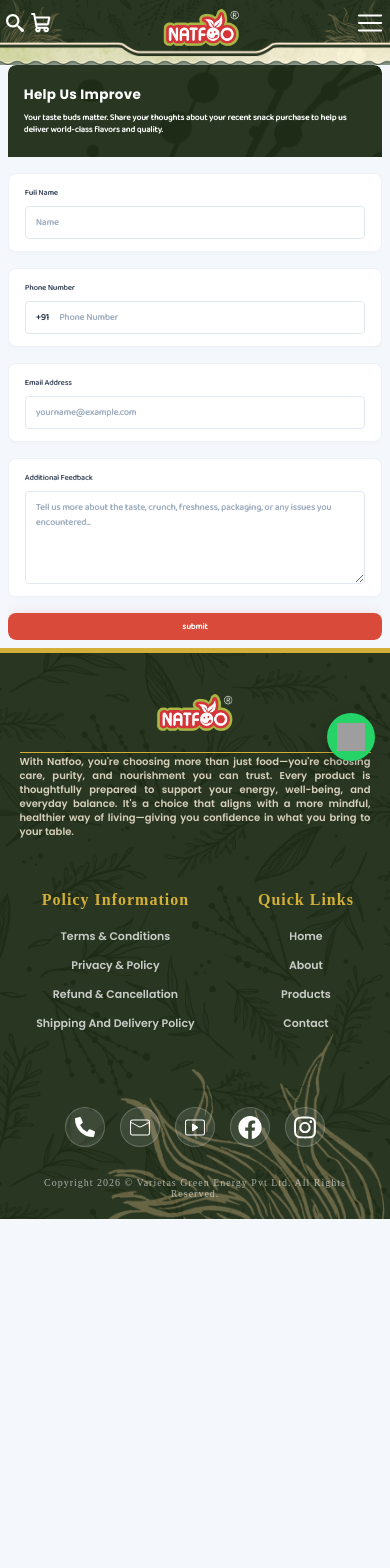
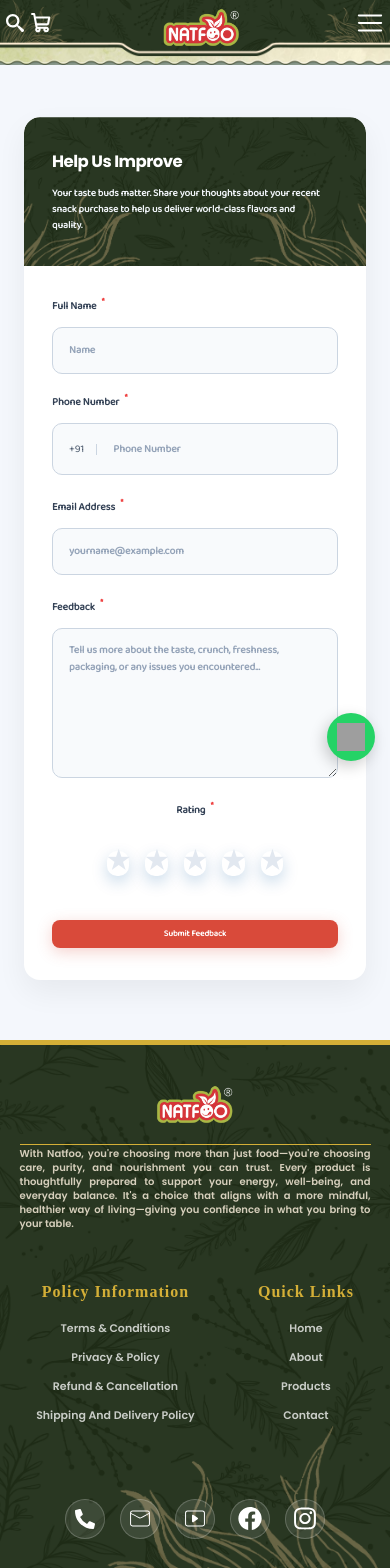
Before and after one commit to natfooin/natfoo, a React (Vite) app: page /feedback-form in a window 390 px wide. Shown: the top 1568 px of the page. Before the commit the page ends 1219 px from the top, so only its background shows below. Built offline with nearby package versions, Linux system fonts and the light colour scheme; grey boxes are pictures that could not be loaded; a web font is replaced by a local one.

Commit message:
Enhance feedback form with rating system and conditional questions

```diff
--- a/src/pages/Feedbackform/Feedbackform.css
+++ b/src/pages/Feedbackform/Feedbackform.css
@@ -1,183 +1,401 @@
 * {
   box-sizing: border-box;
-
 }
 
 body {
   background-color: #f4f7fc;
   margin: 0;
   min-height: 100vh;
+  font-family: system-ui, -apple-system, BlinkMacSystemFont, 'Segoe UI', Roboto, Oxygen, Ubuntu, Cantarell, sans-serif;
+}
 
-}
-.box{
+.box {
   display: flex;
   align-items: center;
   justify-content: center;
-  margin: 2%;
+  padding: 60px 24px;
+  min-height: 90vh;
 }
 
 .feedback-container {
   width: 100%;
-  max-width: 600px;
-  background-color: transparent;
-  border-radius: 8px;
+  max-width: 760px;
+  background-color: #ffffff;
+  border-radius: 16px;
+  box-shadow: 0 12px 30px rgba(0, 0, 0, 0.06);
   overflow: hidden;
-
 }
 
 .feedback-header {
-  background: url('./../../../public/laptop-footer-texture.png') ;
-  background-position: center ;
+  background: url('./../../../public/laptop-footer-texture.png');
+  background-position: center;
+  background-size: cover;
   color: #ffffff;
-  padding: 24px 20px;
-  border-top-left-radius: 8px;
-  border-top-right-radius: 8px;
+  padding: 44px 44px;
+  border-top-left-radius: 16px;
+  border-top-right-radius: 16px;
 }
 
 .feedback-header h2 {
-  margin: 0 0 8px 0;
-  font-size: 1.35rem;
+  margin: 0 0 12px 0;
+  font-size: 2rem;
   font-weight: 700;
-  letter-spacing: 0.3px;
+  letter-spacing: -0.5px;
 }
 
 .feedback-header p {
   margin: 0;
-  font-size: 0.85rem;
-  line-height: 1.4;
-  /* color: #cbdcf2; */
+  font-size: 1.15rem;
+  line-height: 1.6;
+  color: #f1f5f9;
+  max-width: 95%;
 }
 
 .feedback-form {
-  padding-top: 16px;
+  padding: 44px;
   display: flex;
   flex-direction: column;
-  gap: 16px;
+  gap: 32px;
 }
 
 .form-row {
   display: flex;
   flex-flow: row wrap;
-  gap: 16px;
+  gap: 28px;
   width: 100%;
 }
 
 .flex-1 {
-  flex: 1 1 calc(50% - 8px);
-}
-
-.three-cols .form-group {
-  flex: 1 1 calc(33.333% - 11px);
+  flex: 1 1 calc(50% - 14px);
 }
 
 .form-group {
-  background-color: #ffffff;
-  border: 1px solid #eef2f7;
-  border-radius: 8px;
-  padding: 12px 16px;
-  box-shadow: 0 2px 4px rgba(0, 0, 0, 0.02);
   display: flex;
   flex-direction: column;
   min-width: 0;
+  width: 100%;
 }
 
 .form-group label {
-  font-size: 0.78rem;
+  font-size: 1.05rem;
   font-weight: 600;
-  color: #4a5568;
-  margin-bottom: 6px;
+  color: #334155;
+  margin-bottom: 12px;
 }
 
 .form-group input,
-.form-group textarea {
-  border: 1px solid #e2e8f0;
-  border-radius: 4px;
-  padding: 8px 10px;
-  font-size: 0.92rem;
-  color: #2d3748;
+.form-group textarea,
+.phone-input-wrapper {
+  background-color: #f8fafc;
+  border: 1px solid #cbd5e1;
+  border-radius: 10px;
+  padding: 16px 20px;
+  font-size: 1.15rem;
+  color: #0f172a;
   outline: none;
   width: 100%;
-  transition: border-color 0.2s;
+  transition: all 0.2s ease-in-out;
 }
 
 .form-group input::placeholder,
 .form-group textarea::placeholder {
-  color: #a0aec0;
+  color: #94a3b8;
 }
 
 .form-group input:focus,
-.form-group textarea:focus {
+.form-group textarea:focus,
+.phone-input-wrapper:focus-within {
   border-color: #3182ce;
+  background-color: #ffffff;
+  box-shadow: 0 0 0 4px rgba(49, 130, 206, 0.18);
 }
 
 .phone-input-wrapper {
   display: flex;
   align-items: center;
-  border: 1px solid #e2e8f0;
-  border-radius: 4px;
-  padding-left: 10px;
-  width: 100%;
+  padding: 0 20px;
+  height: 58px;
 }
 
 .phone-input-wrapper input {
-  border: none;
-  padding-left: 6px;
+  background-color: transparent !important;
+  border: none !important;
+  padding: 0 0 0 12px;
+  height: 100%;
 }
 
 .phone-input-wrapper input:focus {
-  border: none;
+  box-shadow: none;
 }
 
 .country-code {
-  font-size: 0.92rem;
-  color: #2d3748;
-  padding-right: 4px;
+  font-size: 1.15rem;
+  font-weight: 500;
+  color: #475569;
+  padding-right: 12px;
+  border-right: 1px solid #cbd5e1;
   white-space: nowrap;
+  display: flex;
+  align-items: center;
+  height: 50%;
 }
 
 .form-group textarea {
   resize: vertical;
-  min-height: 80px;
+  min-height: 150px;
+  line-height: 1.6;
 }
 
+.review-section-wrapper {
+  display: flex;
+  flex-direction: column;
+  gap: 32px;
+  width: 100%;
+}
+
+.rating-group {
+  align-items: center;
+  text-align: center;
+}
+
+.star-rating-container {
+  display: flex;
+  justify-content: center;
+  gap: 16px;
+  margin: 8px 0;
+}
+
+.star-button {
+  background: none;
+  border: none;
+  font-size: 3.5rem;
+  color: #e2e8f0;
+  cursor: pointer;
+  padding: 0;
+  line-height: 1;
+  transition: transform 0.15s ease, color 0.15s ease;
+}
+
+.star-button:hover {
+  transform: scale(1.15);
+}
+
+.star-button.active {
+  color: #ffb800;
+}
+
+.rating-badge {
+  display: inline-block;
+  margin-top: 12px;
+  background: #eff6ff;
+  border: 1px solid #bfdbfe;
+  border-radius: 20px;
+  padding: 6px 16px;
+  font-size: 0.95rem;
+  font-weight: 700;
+}
+
+.conditional-questions-wrapper {
+  display: flex;
+  flex-direction: column;
+  gap: 24px;
+  animation: fadeIn 0.3s ease;
+}
+
+.section-divider {
+  height: 1px;
+  background: #e2e8f0;
+  width: 100%;
+}
+
+.question-row {
+  display: flex;
+  justify-content: space-between;
+  align-items: center;
+  gap: 30px;
+  padding: 14px 0;
+  border-bottom: 1px solid #e2e8f0;
+  width: 100%;
+}
+
+.question-label {
+  flex: 1;
+  min-width: 0;
+  word-wrap: break-word;
+  font-size: 1rem;
+  font-weight: 600;
+  color: #334155;
+}
+
+.required-dot {
+  color: #ef4444;
+  font-size: 1.05rem;
+  vertical-align: super;
+  line-height: 0;
+  margin-left: 3px;
+}
+
+.option-buttons {
+  display: flex;
+  gap: 12px;
+  flex-shrink: 0;
+  flex-wrap: nowrap;
+}
+
+.option-btn {
+  padding: 10px 22px;
+  border: 1px solid #cbd5e1;
+  background: #fff;
+  color: #334155;
+  border-radius: 8px;
+  cursor: pointer;
+  font-size: 0.95rem;
+  font-weight: 600;
+  transition: all 0.2s ease;
+  white-space: nowrap;
+}
+
+.option-btn:hover {
+  background: #f8fafc;
+  border-color: #cbd5e1;
+}
+
+.option-btn.selected {
+  background: #d94a3a;
+  color: #fff;
+  border-color: #d94a3a;
+}
+
+button,
 .submit-btn {
-  background-color: #00569e;
+  background-color: #d94a3a;
   color: white;
   border: none;
-  border-radius: 6px;
-  padding: 14px;
-  font-size: 1rem;
+  border-radius: 10px;
+  padding: 18px 36px;
+  font-size: 1.25rem;
   font-weight: 600;
   cursor: pointer;
   display: flex;
   justify-content: center;
   align-items: center;
-  gap: 8px;
-  margin-top: 10px;
-  transition: background-color 0.2s;
-  box-shadow: 0 4px 6px rgba(0, 86, 158, 0.15);
+  gap: 12px;
+  margin-top: 12px;
+  transition: background-color 0.2s, transform 0.1s;
+  box-shadow: 0 6px 16px rgba(0, 86, 158, 0.22);
   width: 100%;
 }
 
-.submit-btn:hover {
-  background-color: #00447c;
+
+button:active,
+.submit-btn:active {
+  transform: scale(0.98);
 }
 
-.send-icon {
-  width: 16px;
-  height: 16px;
-  transform: rotate(0deg);
-}
-
-@media (max-width: 640px) {
-  .feedback-header {
-    padding: 20px 16px;
+@keyframes fadeIn {
+  from {
+    opacity: 0;
+    transform: translateY(8px);
+  }
+  to {
+    opacity: 1;
+    transform: translateY(0);
   }
 }
 
-@media (max-width: 520px) {
-  .flex-1,
-  .three-cols .form-group {
+@media (max-width: 768px) {
+  .feedback-header {
+    padding: 32px 28px;
+  }
+
+  .feedback-form {
+    padding: 32px 28px;
+    gap: 24px;
+  }
+
+  .form-row {
+    gap: 20px;
+  }
+
+  .flex-1 {
     flex: 1 1 100%;
   }
+
+  .star-button {
+    font-size: 3rem;
+  }
+
+  .question-row {
+    flex-direction: row;
+    align-items: center;
+    justify-content: space-between;
+    gap: 16px;
+  }
+
+  .question-label {
+    font-size: 0.95rem;
+  }
+
+  .option-buttons {
+    gap: 8px;
+  }
+
+  .option-btn {
+    padding: 10px 16px;
+    font-size: 0.9rem;
+  }
 }
+
+@media (max-width: 480px) {
+  .feedback-header h2 {
+    font-size: 1.65rem;
+  }
+
+  .feedback-header p {
+    font-size: 1rem;
+  }
+
+  .form-group input,
+  .form-group textarea,
+  .phone-input-wrapper {
+    font-size: 1.05rem;
+    padding: 14px 16px;
+  }
+
+  .phone-input-wrapper {
+    height: 52px;
+  }
+
+  .country-code {
+    font-size: 1.05rem;
+  }
+
+  .star-button {
+    font-size: 2.5rem;
+  }
+
+  .question-row {
+    gap: 10px;
+  }
+
+  .question-label {
+    font-size: 0.82rem;
+    line-height: 1.3;
+  }
+
+  .option-buttons {
+    gap: 4px;
+  }
+
+  .option-btn {
+    font-size: 0.78rem;
+    padding: 8px 10px;
+    border-radius: 6px;
+  }
+
+  button,
+  .submit-btn {
+    font-size: 1.15rem;
+    padding: 16px 24px;
+  }
+}
--- a/src/pages/Feedbackform/Feedbackform.jsx
+++ b/src/pages/Feedbackform/Feedbackform.jsx
@@ -2,6 +2,7 @@ import React, { useState } from 'react';
 import { IoSendOutline } from "react-icons/io5";
 import Button from './../../Components/ui/Button/Button';
 import './Feedbackform.css';
+
 const Feedbackform = () => {
   const [formData, setFormData] = useState({
     fullName: '',
@@ -10,7 +11,11 @@ const Feedbackform = () => {
     additionalFeedback: ''
   });
 
-  const handleChange = (e) => {
+  const [rating, setRating] = useState(0);
+  const [hoverRating, setHoverRating] = useState(0);
+  const [reviewAnswers, setReviewAnswers] = useState({});
+
+  const handleInputChange = (e) => {
     const { name, value } = e.target;
     setFormData((prevData) => ({
       ...prevData,
@@ -18,11 +23,73 @@ const Feedbackform = () => {
     }));
   };
 
+  const handleStarClick = (starValue) => {
+    setRating(starValue);
+    setReviewAnswers({});
+
+  };
+
+  const handleOptionClick = (questionId, option) => {
+    setReviewAnswers((prev) => ({
+      ...prev,
+      [questionId]: option,
+    }));
+  };
+
+  const negativeQuestions = [
+    { id: "q1", label: "What aspect of the snack disappointed you the most?" ,newID:"N1"},
+    { id: "q2", label: "How can we improve this product to meet your expectations?" ,newID:"N2"},
+    { id: "q3_neg", label: "Would you give this flavor another chance if we modified it?" ,newID:"N3"},
+  ];
+
+  const positiveQuestions = [
+    { id: "q3_pos", label: "What did you love most about your recent snack purchase?" ,newID:"P1"},
+    { id: "q4", label: "How often do you see yourself purchasing this item?" ,newID:"P2"},
+    { id: "q5", label: "Any creative flavor suggestions you would like us to launch next?" ,newID:"P3"},
+  ];
+
+  const activeQuestions = rating > 0 ? (rating <= 3 ? negativeQuestions : positiveQuestions) : [];
+
   const handleSubmit = (e) => {
     e.preventDefault();
-    console.log('Feedback Form Data Submitted');
-    console.log(formData);
-    alert('Feedback submitted successfully! Check the console for data.');
+
+    if (rating === 0) {
+      alert('Please select a rating before submitting.');
+      return;
+    }
+
+    const totalQuestions = activeQuestions.length;
+    const answeredCount = Object.keys(reviewAnswers).filter(key => reviewAnswers[key]).length;
+
+    if (answeredCount < totalQuestions) {
+      alert('Please answer all the review questions before submitting.');
+      return;
+    }
+
+    const structuredReviewAnswers = {};
+
+    negativeQuestions.forEach(q => {
+      structuredReviewAnswers[q.newID] = (rating <= 3) ? (reviewAnswers[q.id] || "") : "";
+    });
+
+    positiveQuestions.forEach(q => {
+      structuredReviewAnswers[q.newID] = (rating > 3) ? (reviewAnswers[q.id] || "") : "";
+    });
+
+    const finalFormSubmissionData = {
+      fullName: formData.fullName,
+      contactNumber: `+91 ${formData.contactNumber}`,
+      emailAddress: formData.emailAddress,
+      additionalFeedback: formData.additionalFeedback,
+      starRating: rating,
+      allReviewAnswers: structuredReviewAnswers
+    };
+
+    console.log('--- FORM INPUT DATA ---');
+    console.log(finalFormSubmissionData);
+    console.log('------------------------------------');
+
+    alert('Feedback and review submitted successfully! Check your browser console for full details.');
   };
 
   return (
@@ -32,22 +99,24 @@ const Feedbackform = () => {
           <h2>Help Us Improve</h2>
           <p>Your taste buds matter. Share your thoughts about your recent snack purchase to help us deliver world-class flavors and quality.</p>
         </div>
+
         <form className="feedback-form" onSubmit={handleSubmit}>
           <div className="form-row">
             <div className="form-group flex-1">
-            <label htmlFor="fullName">Full Name</label>
+              <label htmlFor="fullName">Full Name <span className="required-dot">*</span></label>
               <input
                 type="text"
                 id="fullName"
                 name="fullName"
                 placeholder="Name"
                 value={formData.fullName}
-              onChange={handleChange}
+                onChange={handleInputChange}
                 required
               />
             </div>
+
             <div className="form-group flex-1">
-            <label htmlFor="mobileNumber">Phone Number</label>
+              <label htmlFor="contactNumber">Phone Number <span className="required-dot">*</span></label>
               <div className="phone-input-wrapper">
                 <span className="country-code">+91</span>
                 <input
@@ -58,41 +127,96 @@ const Feedbackform = () => {
                   name="contactNumber"
                   placeholder="Phone Number"
                   value={formData.contactNumber}
-                onChange={handleChange}
+                  onChange={handleInputChange}
                   required
                 />
               </div>
             </div>
           </div>
+
           <div className="form-row">
-          <div className="form-group flex-1">
-            <label htmlFor="emailAddress">Email Address</label>
+            <div className="form-group">
+              <label htmlFor="emailAddress">Email Address <span className="required-dot">*</span></label>
               <input
                 type="email"
                 id="emailAddress"
                 name="emailAddress"
                 placeholder="yourname@example.com"
                 value={formData.emailAddress}
-              onChange={handleChange}
+                onChange={handleInputChange}
                 required
               />
             </div>
           </div>
+
           <div className="form-row">
-          <div className="form-group flex-1">
-            <label htmlFor="additionalFeedback">Additional Feedback</label>
+            <div className="form-group">
+              <label htmlFor="additionalFeedback">Feedback <span className="required-dot">*</span></label>
               <textarea
                 id="additionalFeedback"
                 name="additionalFeedback"
                 placeholder="Tell us more about the taste, crunch, freshness, packaging, or any issues you encountered..."
                 value={formData.additionalFeedback}
-              onChange={handleChange}
+                onChange={handleInputChange}
                 rows="5"
                 required
               ></textarea>
             </div>
           </div>
-       <Button text="submit" />
+
+          <div className="review-section-wrapper">
+            <div className="form-group rating-group">
+              <label>Rating <span className="required-dot">*</span></label>
+              <div className="star-rating-container">
+                {[1, 2, 3, 4, 5].map((star) => (
+                  <button
+                    type="button"
+                    key={star}
+                    className={`star-button ${(hoverRating || rating) >= star ? "active" : ""}`}
+                    onClick={() => handleStarClick(star)}
+                    onMouseEnter={() => setHoverRating(star)}
+                    onMouseLeave={() => setHoverRating(0)}
+                  >
+                    ★
+                  </button>
+                ))}
+              </div>
+
+              {rating > 0 && (
+                <span className="rating-badge">
+                  {rating} {rating === 1 ? "Star" : "Stars"} rated
+                </span>
+              )}
+            </div>
+
+            {rating > 0 && (
+              <div className="conditional-questions-wrapper">
+                <div className="section-divider"></div>
+
+                {activeQuestions.map((question) => (
+                  <div className="question-row" key={question.id}>
+                    <label className="question-label">
+                      {question.label} <span className="required-dot">*</span>
+                    </label>
+                    <div className="option-buttons">
+                      {["Bad", "Average", "Good"].map((option) => (
+                        <button
+                          type="button"
+                          key={option}
+                          className={`option-btn ${reviewAnswers[question.id] === option ? "selected" : ""}`}
+                          onClick={() => handleOptionClick(question.id, option)}
+                        >
+                          {option}
+                        </button>
+                      ))}
+                    </div>
+                  </div>
+                ))}
+              </div>
+            )}
+          </div>
+
+          <Button text="Submit Feedback" />
         </form>
       </div>
     </div>
```
Lines whose indentation alone changed are shown as unchanged.
